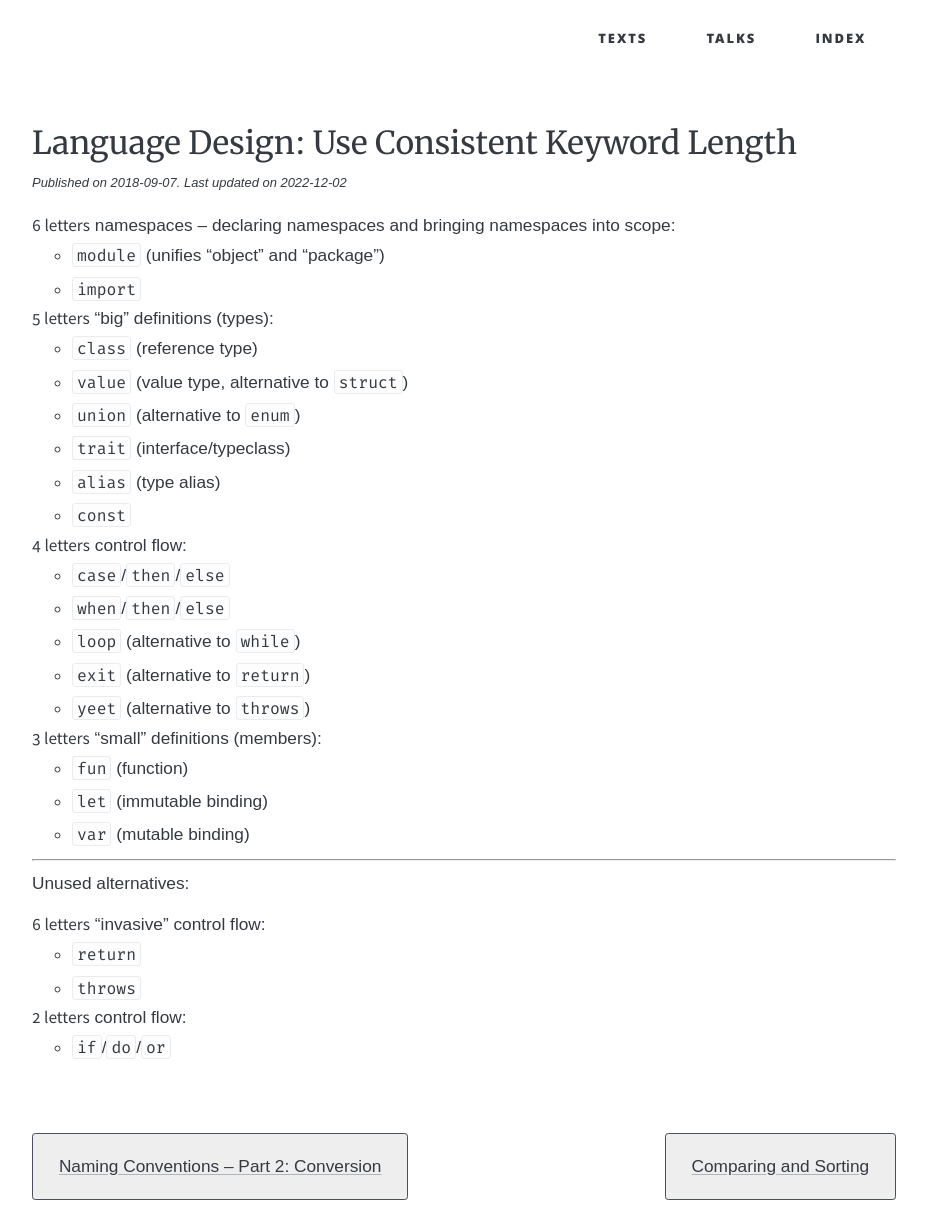
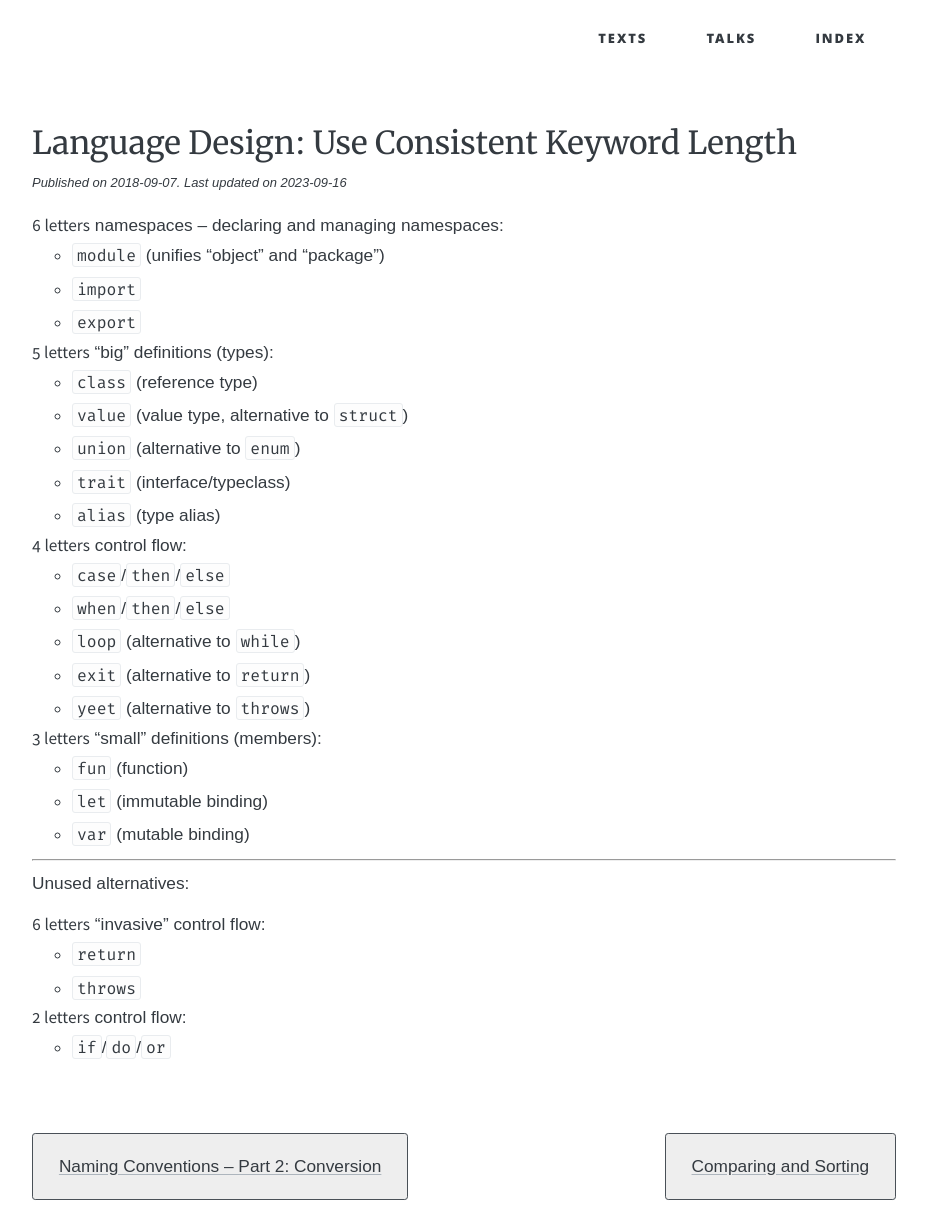
Before and after one commit to soc/soc.me, a Jekyll site: the page built from _languages/consistent-keyword-length.md, in a window 1280 px wide. Shown: the whole page, without its empty margins (176-1103 px from the left). Built offline with Jekyll 4.4.1, drawn with Linux system fonts in a browser that asks for light colours; some web fonts are replaced.

Commit message:
remove `const` and add `export` in `consistent-keyword-length`

```diff
--- a/_languages/consistent-keyword-length.md
+++ b/_languages/consistent-keyword-length.md
@@ -1,13 +1,14 @@
 ---
 title:  "Language Design: Use Consistent Keyword Length"
 date:   2018-09-07
-update: 2022-12-02
+update: 2023-09-16
 ---
 
-**6 letters** namespaces – declaring namespaces and bringing namespaces into scope:
+**6 letters** namespaces – declaring and managing namespaces:
 
 - `module` (unifies "object" and "package")
 - `import`
+- `export`
 
 **5 letters** "big" definitions (types):
 
@@ -16,7 +17,6 @@ update: 2022-12-02
 - `union` (alternative to `enum`)
 - `trait` (interface/typeclass)
 - `alias` (type alias)
-- `const`
 
 **4 letters** control flow:
 
```
